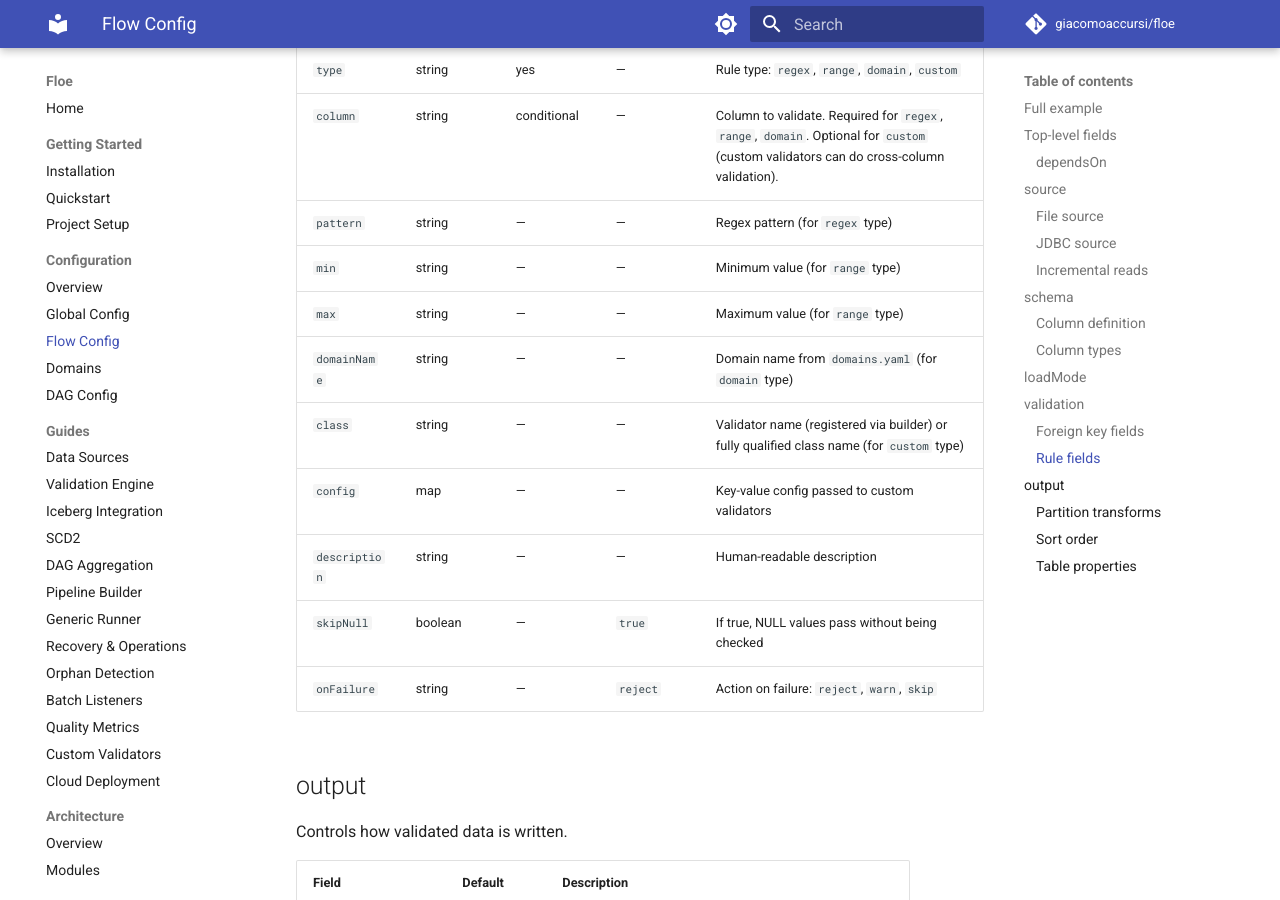
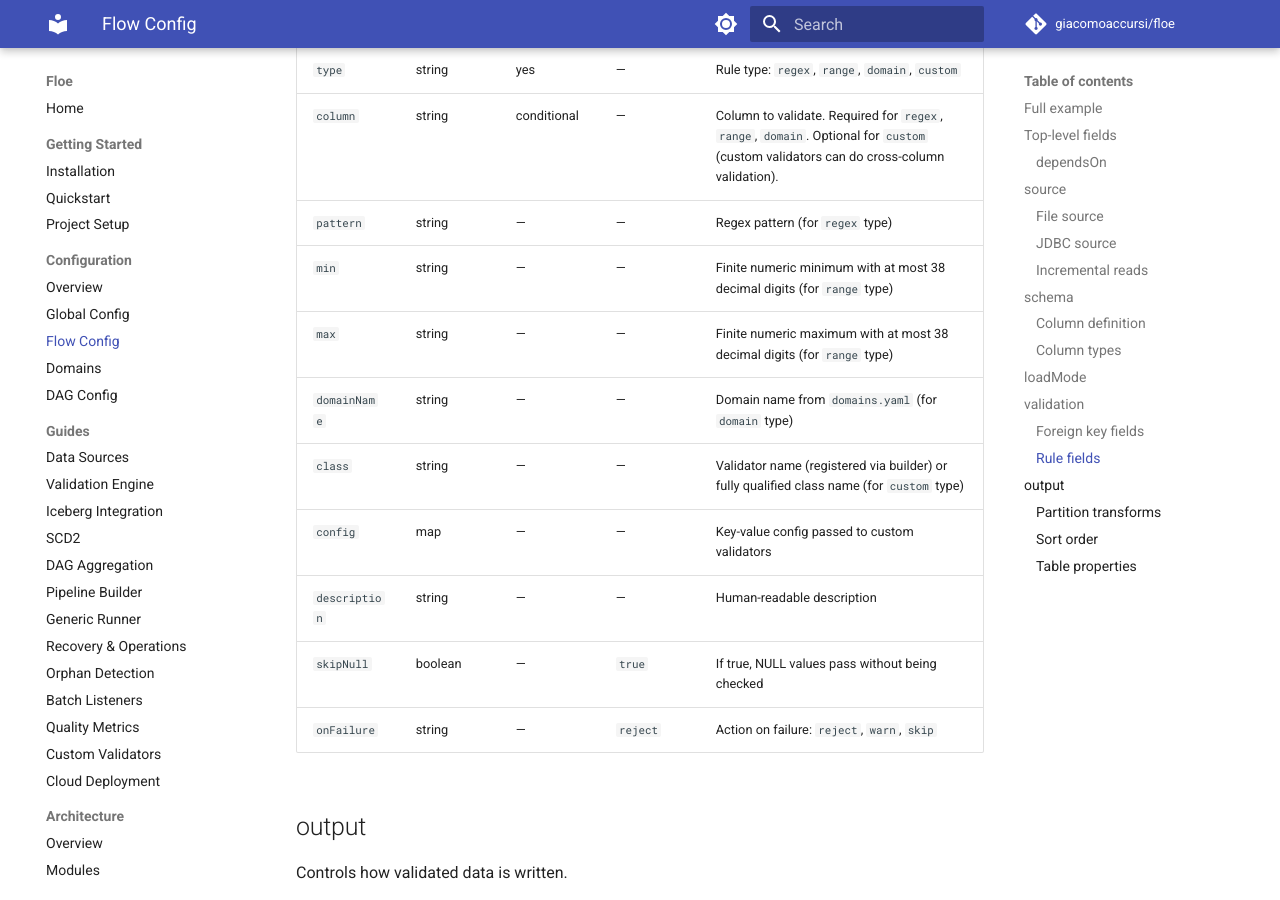
Before and after one commit to giacomoaccursi/Floe, an MkDocs documentation site: the page built from site-docs/configuration/flows.md, in a window 1280 px wide and 900 px high, scrolled down 8711 px. Built offline with MkDocs 1.6.1 and Material for MkDocs 9.7.7, drawn with Linux system fonts in a browser that asks for light colours; comment, search, counter and statistics services are not loaded.

Commit message:
docs: define numeric range constraints

```diff
--- a/site-docs/configuration/flows.md
+++ b/site-docs/configuration/flows.md
@@ -311,8 +311,8 @@ The FK is identified by an auto-generated display name (e.g. `(customer_id) -> c
 | `type` | string | yes | — | Rule type: `regex`, `range`, `domain`, `custom` |
 | `column` | string | conditional | — | Column to validate. Required for `regex`, `range`, `domain`. Optional for `custom` (custom validators can do cross-column validation). |
 | `pattern` | string | — | — | Regex pattern (for `regex` type) |
-| `min` | string | — | — | Minimum value (for `range` type) |
-| `max` | string | — | — | Maximum value (for `range` type) |
+| `min` | string | — | — | Finite numeric minimum with at most 38 decimal digits (for `range` type) |
+| `max` | string | — | — | Finite numeric maximum with at most 38 decimal digits (for `range` type) |
 | `domainName` | string | — | — | Domain name from `domains.yaml` (for `domain` type) |
 | `class` | string | — | — | Validator name (registered via builder) or fully qualified class name (for `custom` type) |
 | `config` | map | — | — | Key-value config passed to custom validators |
```
Also changed, not shown: site-docs/guides/validation.md (+1 -1 lines).
